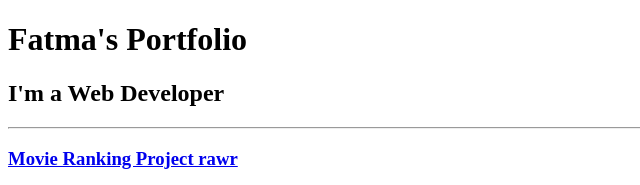
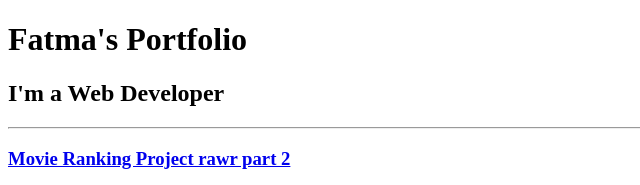
Before and after one commit to Peachy114/Html-portfolio, a plain HTML site: page index.html in a window 1280 px wide. Shown: the top 185 px of the page, 0-640 px from the left. Drawn offline with Linux system fonts and the light colour scheme.

Commit message:
testing rawr part 2

```diff
--- a/index.html
+++ b/index.html
@@ -12,7 +12,7 @@
 
     <hr />
 
-    <h3><a href="./public/movie-ranking.html">Movie Ranking Project rawr</a></h3>
+    <h3><a href="./public/movie-ranking.html">Movie Ranking Project rawr part 2</a></h3>
     <img src="./assets/images/Movie Ranking.png" alt="Movies Ranking Project" height="200px"/>
 
     <br/>
```
